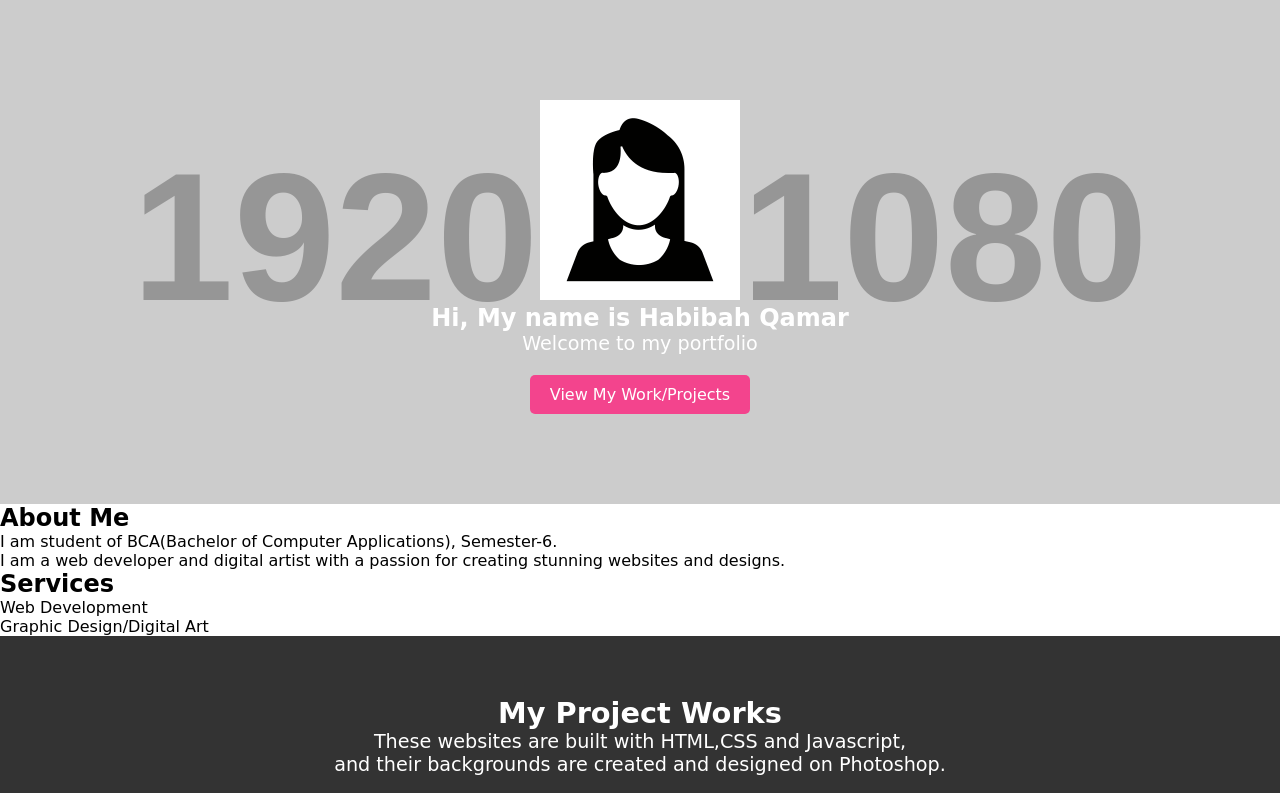
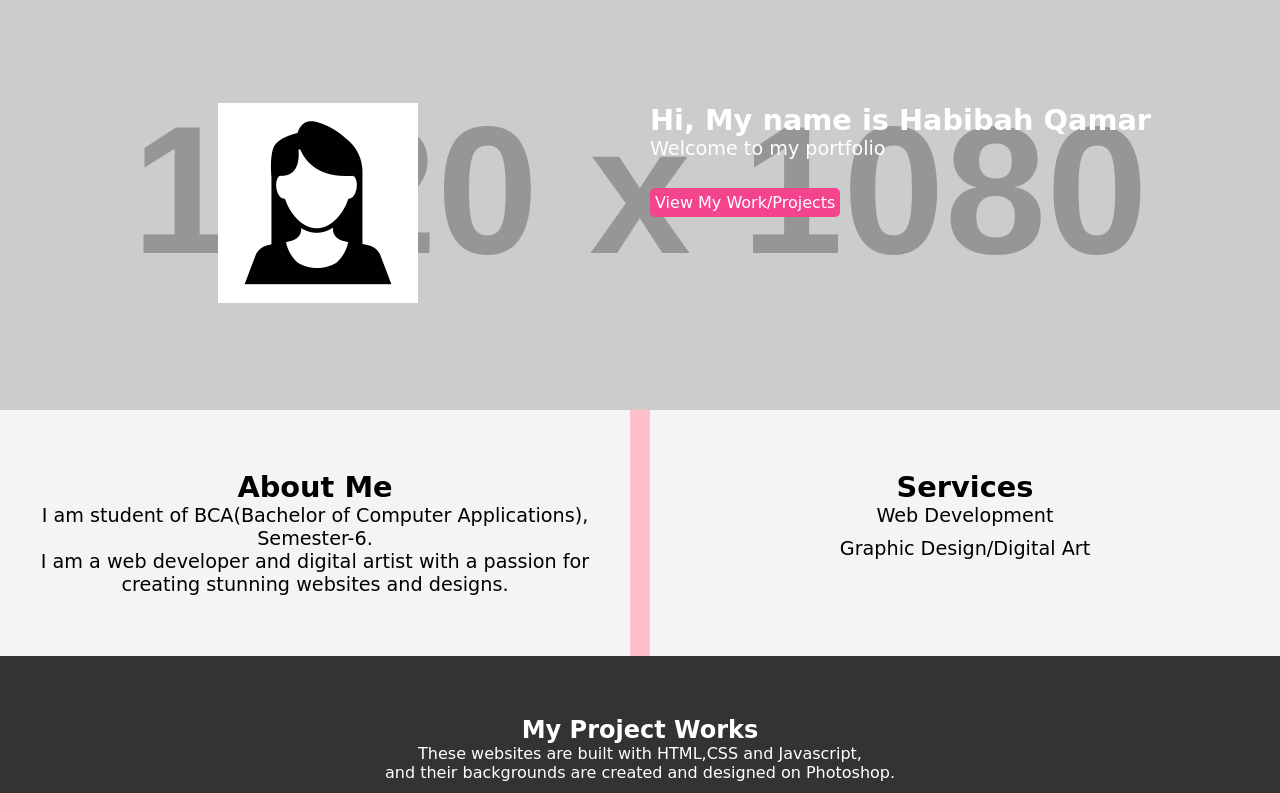
Before and after one commit to Hdabi4002/Portfolio, a plain HTML site: page index.html in a window 1280 px wide. Shown: the top 793 px of the page. Drawn offline with Linux system fonts and the light colour scheme; placeholder pictures from the web are drawn by us.

Commit message:
Update styles.css

```diff
--- a/styles.css
+++ b/styles.css
@@ -1,4 +1,3 @@
-/* General Reset */
 * {
     margin: 0;
     padding: 0;
@@ -36,7 +35,7 @@ header .header-content p {
   header .btn {
     background: #f3448d;
     color: white;
-  padding: 10px 20px;
+    padding:5px 5px;
     font-size: 1rem;
     border-radius: 5px;
     transition: background 0.3s;
@@ -56,25 +55,46 @@ header .btn:hover {
     background-attachment: fixed;
   }
 
-.parallax .content {
+  .grid-container1{
+    display: grid;
+    grid-template-columns: repeat(2,1fr);
+    gap:10px;
+  }
+
+ .grid-item1 {
+    padding:0;
+    padding:3px 5px;
+  }
+
+  .grid-item2 {
+    padding:3px 5px;
+    text-align:left;
+    font-size: larger;
+    font-family: cursive;
+    overflow-wrap: inherit;
+  }
+  .grid-container{
+    background-color: pink;
+    display: grid;
+    grid-template-columns: repeat(2,1fr);
+    gap:20px;
+    margin:auto;
+  }
+
+ .grid-item {
+    background-color: #f4f4f4;
+    padding: 60px 20px;
     text-align: center;
     font-size: larger;
     font-family: cursive;
   }
 
-/* Services Section */
-#services {
-  background-color: #f4f4f4;
-  padding: 60px 20px;
-  text-align: center;
-}
-
-#services ul {
+ .grid-item ul {
     list-style: none;
     font-size: 1.2rem;
   }
 
-#services li {
+  .grid-item li {
     margin-bottom: 10px;
   }
 
```
Lines whose indentation alone changed are shown as unchanged.
